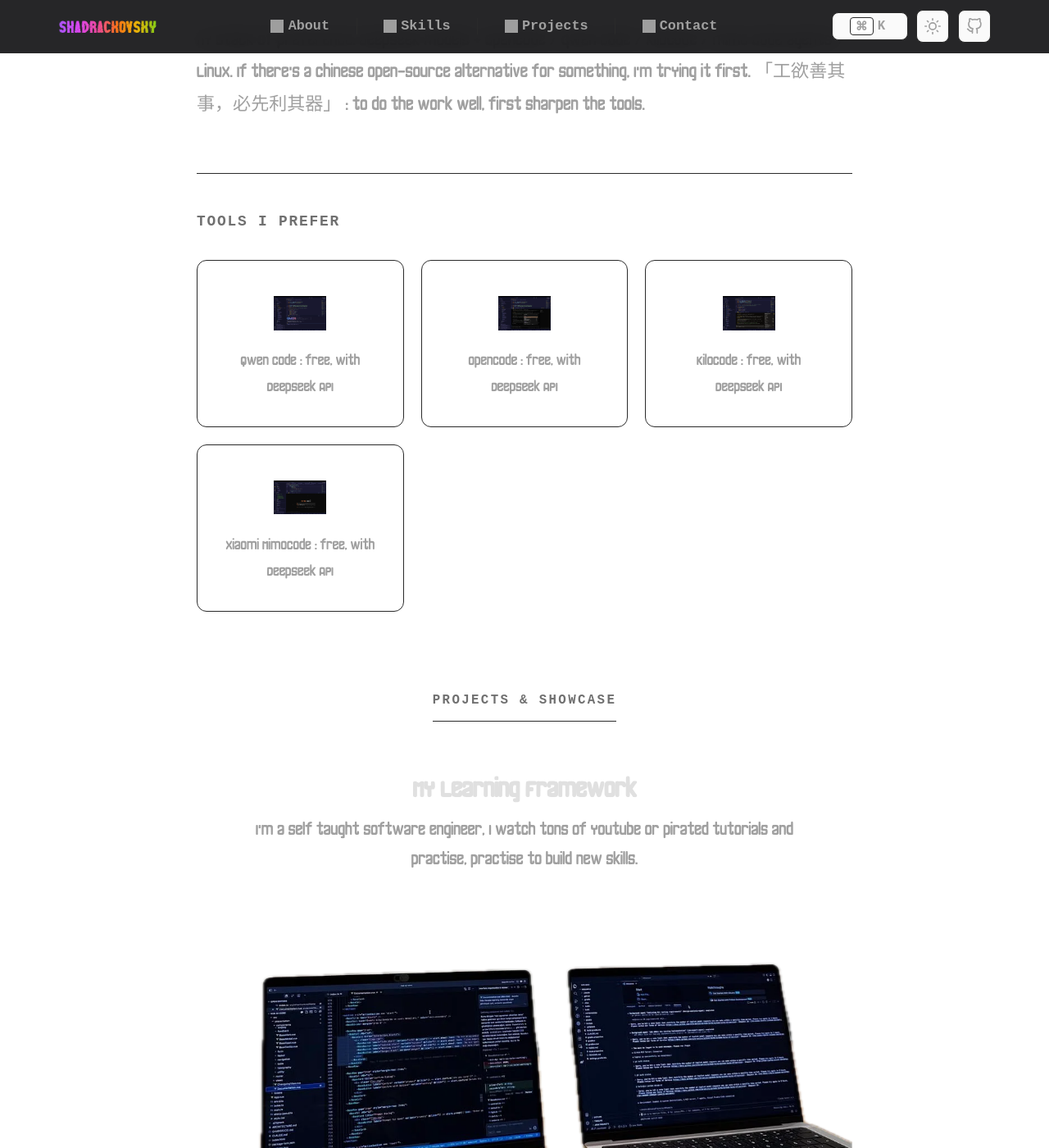
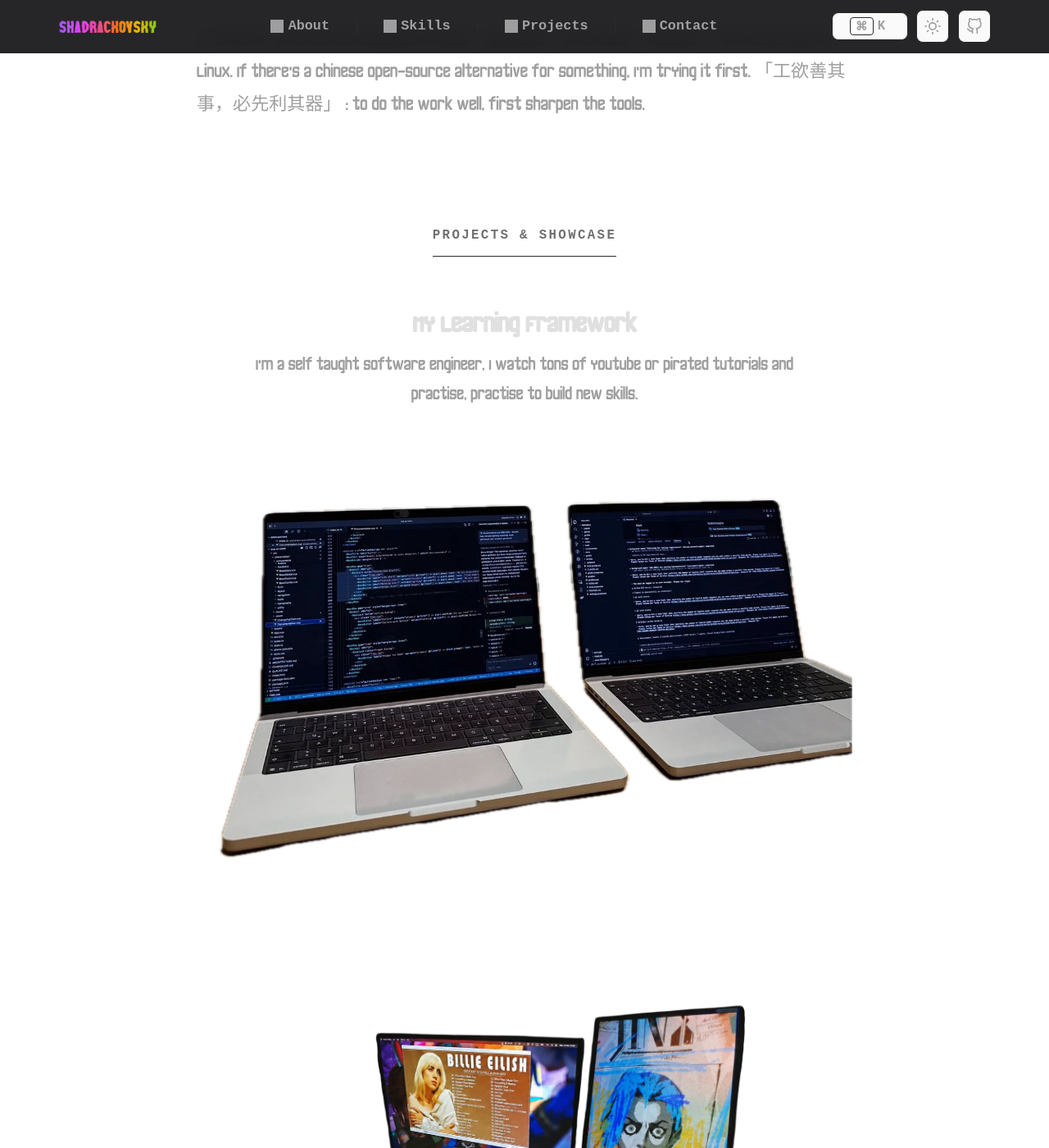
Before and after one commit to zuck30/zuck30, a Jekyll site: the page built from index.md, in a window 1280 px wide and 1400 px high, scrolled down 4657 px. Shown: the whole window at 82% size. Built offline with Jekyll 4.4.1, drawn with Linux system fonts in a browser that asks for light colours; grey boxes are pictures that could not be loaded.

Commit message:
Mobile responsive navbar + remove Tools I Prefer section

```diff
--- a/_layouts/default.html
+++ b/_layouts/default.html
@@ -23,7 +23,11 @@
           <span>SHADRACKOVSKY</span>
         </a>
 
-        <nav class="nav" role="navigation" aria-label="Main navigation">
+        <button class="nav-toggle" type="button" aria-label="Toggle navigation" aria-expanded="false" aria-controls="main-nav">
+          <span class="hamburger"></span>
+        </button>
+
+        <nav class="nav" id="main-nav" role="navigation" aria-label="Main navigation">
           <a href="#about" class="nav-item">
             <img src="https://cdn-icons-png.flaticon.com/128/4890/4890237.png" alt="" class="flaticon" aria-hidden="true">
             About
--- a/assets/css/style.css
+++ b/assets/css/style.css
@@ -211,6 +211,62 @@ a:focus-visible {
   justify-content: space-between;
   height: 64px;
   gap: var(--spacing-lg);
+}
+
+.nav-toggle {
+  display: none;
+  flex-direction: column;
+  justify-content: center;
+  gap: 5px;
+  width: 44px;
+  height: 44px;
+  background: transparent;
+  border: none;
+  cursor: pointer;
+  padding: 0;
+  z-index: 101;
+}
+
+.hamburger {
+  display: block;
+  width: 24px;
+  height: 2px;
+  background: var(--text-primary);
+  border-radius: 2px;
+  position: relative;
+  transition: background var(--transition);
+}
+
+.hamburger::before,
+.hamburger::after {
+  content: '';
+  position: absolute;
+  left: 0;
+  width: 100%;
+  height: 2px;
+  background: var(--text-primary);
+  border-radius: 2px;
+  transition: transform var(--transition);
+}
+
+.hamburger::before {
+  top: -7px;
+}
+
+.hamburger::after {
+  bottom: -7px;
+}
+
+.nav-toggle[aria-expanded="true"] .hamburger {
+  background: transparent;
+}
+
+.nav-toggle[aria-expanded="true"] .hamburger::before {
+  transform: rotate(45deg) translate(5px, 6px);
+}
+
+.nav-toggle[aria-expanded="true"] .hamburger::after {
+  transform: rotate(-45deg) translate(5px, -6px);
 }
 
 .logo {
@@ -642,65 +698,6 @@ a:focus-visible {
   color: var(--text-primary);
 }
 
-.tools-showcase {
-  margin-top: var(--spacing-2xl);
-  padding-top: var(--spacing-xl);
-  border-top: 1px solid var(--border);
-}
-
-.tools-showcase h3 {
-  font-family: var(--font-mono);
-  font-size: 0.85rem;
-  font-weight: 600;
-  color: var(--text-muted);
-  text-transform: uppercase;
-  letter-spacing: 0.1em;
-  margin-bottom: var(--spacing-lg);
-}
-
-.tools-grid {
-  display: grid;
-  grid-template-columns: repeat(auto-fit, minmax(200px, 1fr));
-  gap: var(--spacing-md);
-}
-
-.tool-card {
-  display: flex;
-  flex-direction: column;
-  align-items: center;
-  gap: var(--spacing-sm);
-  padding: var(--spacing-lg);
-  background: var(--bg-card);
-  border: 1px solid var(--border);
-  border-radius: var(--radius-lg);
-  text-decoration: none;
-  transition: all var(--transition);
-}
-
-.tool-card:hover {
-  border-color: var(--accent);
-  transform: translateY(-2px);
-  box-shadow: var(--shadow-md);
-}
-
-.tool-card img {
-  width: 64px;
-  height: 64px;
-  object-fit: contain;
-  border-radius: var(--radius-md);
-}
-
-.tool-card span {
-  font-family: var(--font-sans);
-  font-size: 0.85rem;
-  color: var(--text-secondary);
-  text-align: center;
-}
-
-.tool-card:hover span {
-  color: var(--accent);
-}
-
 .section {
   padding: var(--spacing-xl) 0;
 }
@@ -902,6 +899,11 @@ a:focus-visible {
 }
 
 @media (max-width: 768px) {
+  .nav-toggle {
+    display: flex;
+    order: 2;
+  }
+
   .header-inner {
     flex-wrap: wrap;
     height: auto;
@@ -916,16 +918,26 @@ a:focus-visible {
   }
 
   .nav {
-    order: 3;
+    display: none;
+    order: 4;
     width: 100%;
-    overflow-x: auto;
-    justify-content: flex-start;
-    padding: var(--spacing-sm) 0;
-    -webkit-overflow-scrolling: touch;
+    flex-direction: column;
+    align-items: stretch;
+    gap: var(--spacing-xs);
+    padding: var(--spacing-md) 0;
+    border-top: 1px solid var(--border);
+    border-bottom: 1px solid var(--border);
+    background: var(--bg);
+  }
+
+  .nav.open {
+    display: flex;
   }
 
   .nav-item {
-    flex-shrink: 0;
+    width: 100%;
+    justify-content: center;
+    padding: var(--spacing-sm) var(--spacing-md);
   }
 
   .nav-divider {
@@ -933,7 +945,7 @@ a:focus-visible {
   }
 
   .header-actions {
-    order: 2;
+    order: 3;
   }
 
   .hero-title {
--- a/index.md
+++ b/index.md
@@ -142,28 +142,6 @@ layout: default
         <p>Why China? Because they ship. They publish the weights, publish the tech reports, and undercut the closed labs. For a self-taught engineer in Tanzania bootstrapping everything from scratch, Chinese open source AI is the great equalizer. 智者顺时而谋. It let me pre-train Swahili-GPT from scratch, fine-tune LoRA/QLoRA models, and build real systems without permission or a big budget.</p>
 
         <p>My stack of preference: DeepSeek models + opencode / qwen code / kilocode / mimo code agents + Linux. If there's a Chinese open-source alternative for something, I'm trying it first. 「工欲善其事，必先利其器」 : to do the work well, first sharpen the tools.</p>
-
-        <div class="tools-showcase">
-          <h3>Tools I Prefer</h3>
-          <div class="tools-grid">
-            <a href="https://deepseek.com" target="_blank" rel="noopener" class="tool-card">
-              <img src="{{ '/assets/qwen.webp' | relative_url }}" alt="Qwen" loading="lazy">
-              <span>Qwen Code : free, with DeepSeek API</span>
-            </a>
-            <a href="https://github.com/sst/opencode" target="_blank" rel="noopener" class="tool-card">
-              <img src="{{ '/assets/opencode.webp' | relative_url }}" alt="OpenCode" loading="lazy">
-              <span>OpenCode : free, with DeepSeek API</span>
-            </a>
-            <a href="https://kilocode.ai" target="_blank" rel="noopener" class="tool-card">
-              <img src="{{ '/assets/kilo.webp' | relative_url }}" alt="KiloCode" loading="lazy">
-              <span>KiloCode : free, with DeepSeek API</span>
-            </a>
-            <a href="https://xiaomi.com" target="_blank" rel="noopener" class="tool-card">
-              <img src="{{ '/assets/mimo.webp' | relative_url }}" alt="Xiaomi MimoCode" loading="lazy">
-              <span>Xiaomi MimoCode : free, with DeepSeek API</span>
-            </a>
-          </div>
-        </div>
       </div>
     </div>
   </section>
```
